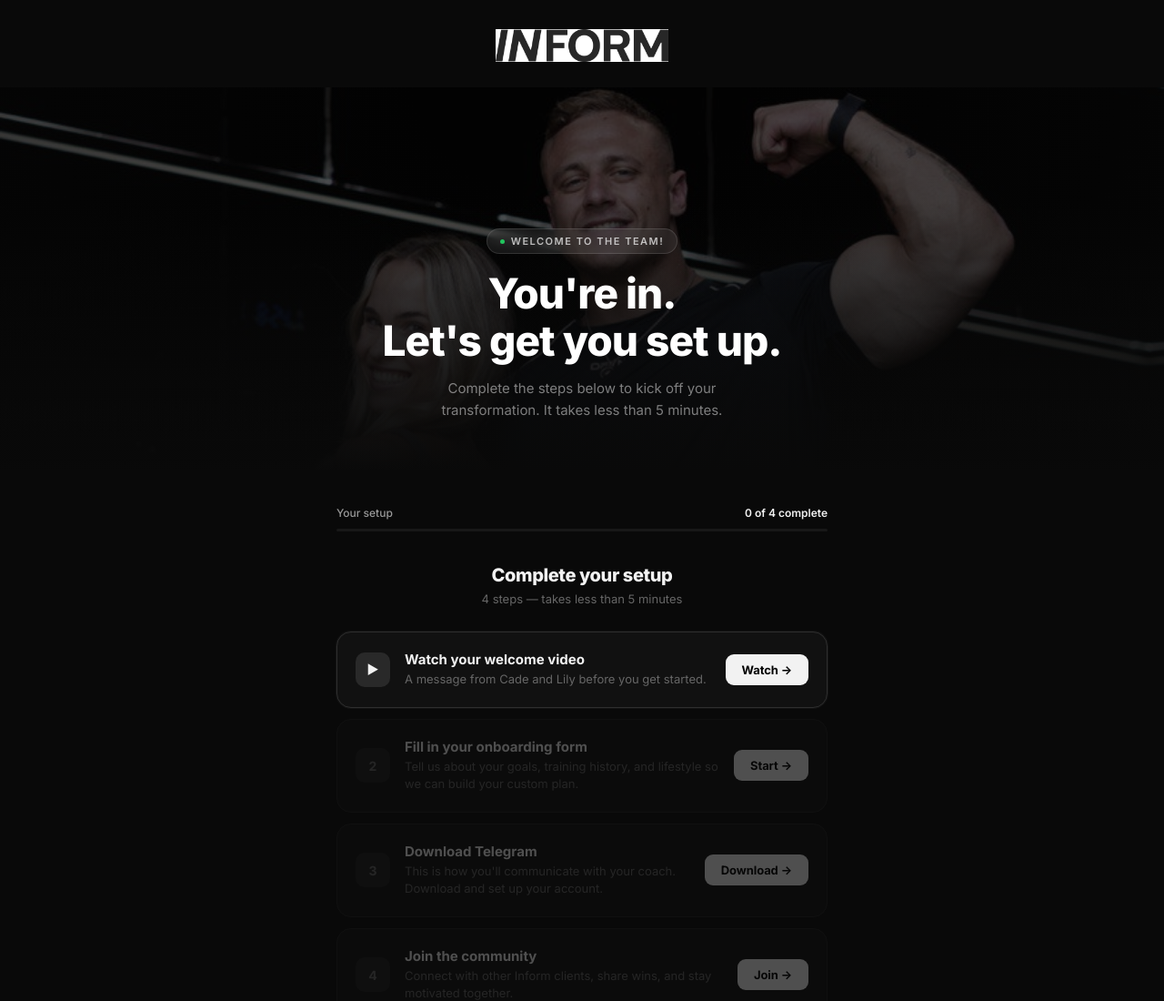
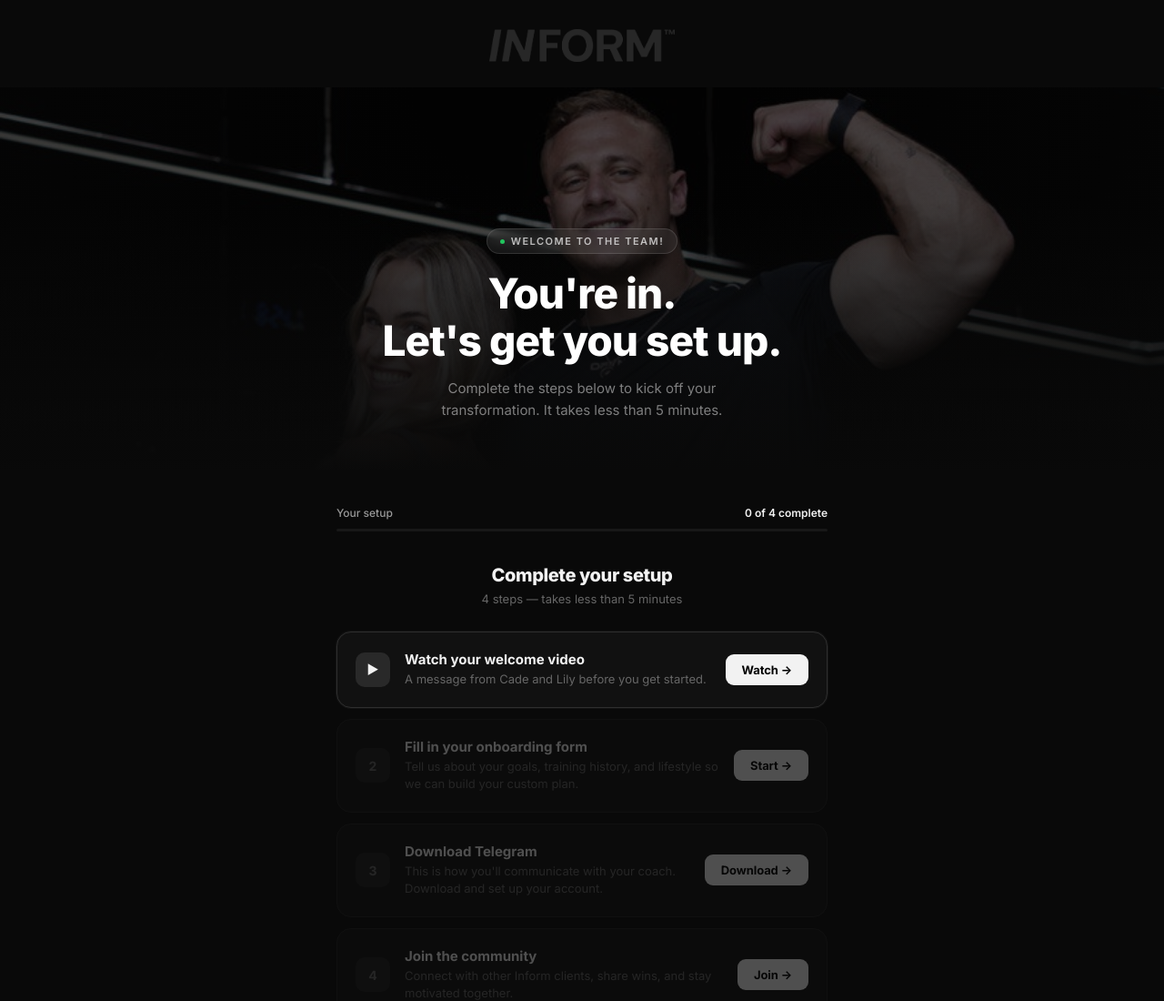
Before and after one commit to Caderobertson/inform-onboarding, a plain HTML site: page index.html in a window 1280 px wide. Shown: the top 1100 px of the page at 91% size. Drawn offline with Linux system fonts and the light colour scheme.

Commit message:
Use PNG transparent logo from full brand suite

```diff
--- a/index.html
+++ b/index.html
@@ -409,7 +409,7 @@
 
   <!-- Header -->
   <header class="header">
-    <img src="inform-logo.jpg" alt="INFORM" class="logo-img" />
+    <img src="inform-logo.png" alt="INFORM" class="logo-img" />
   </header>
 
   <!-- Hero -->
```
Also changed, not shown: inform-logo.png (added).
